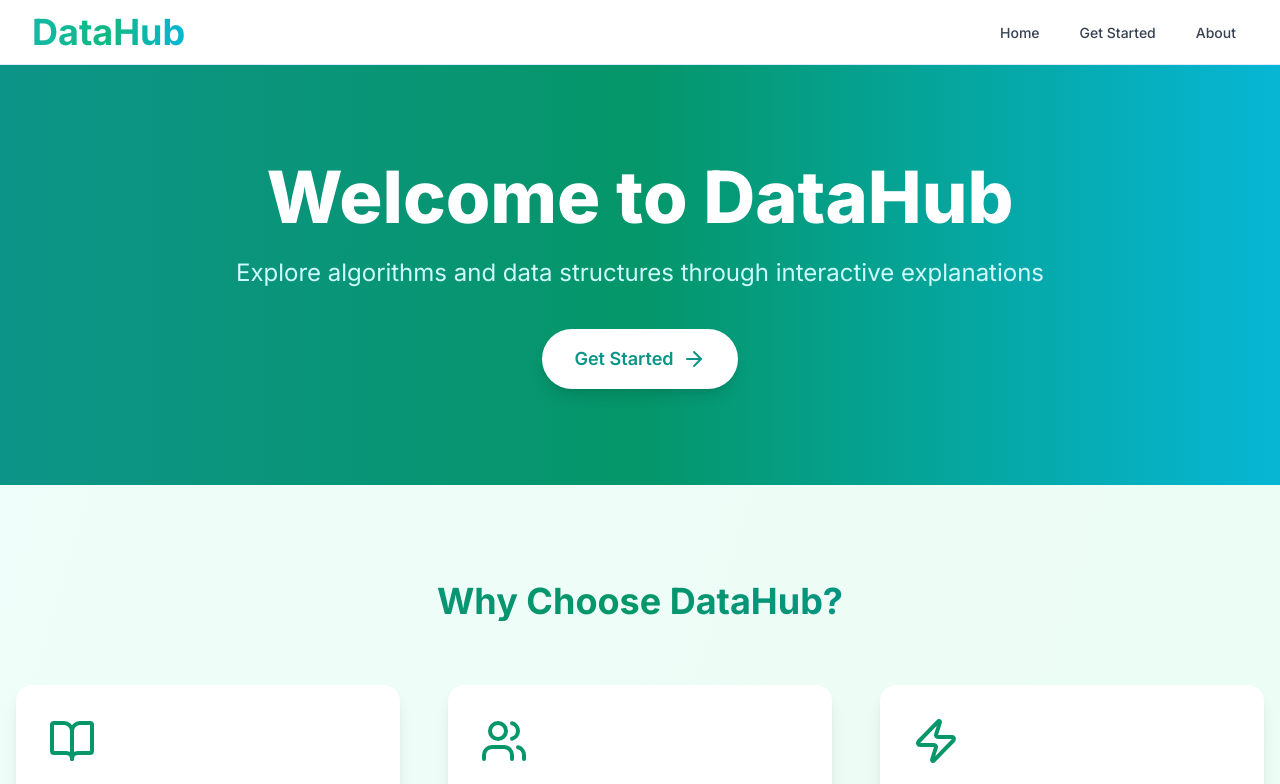
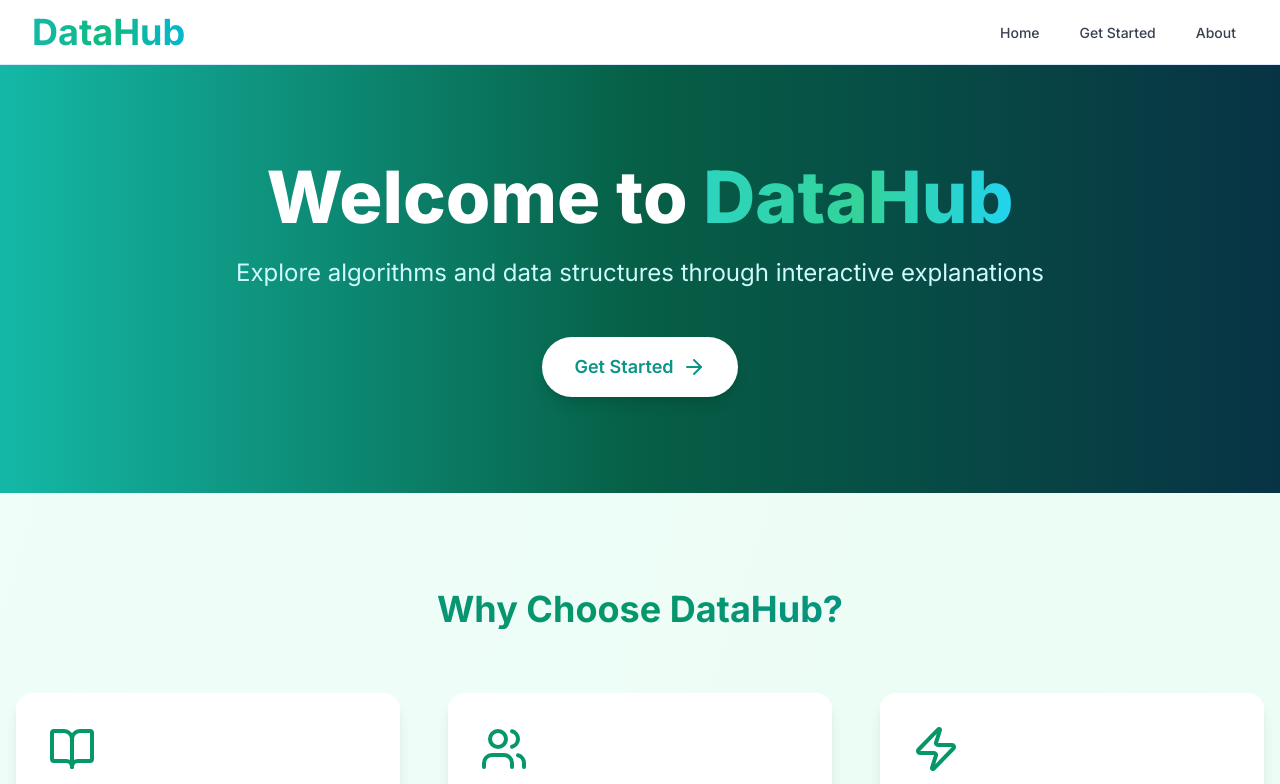
Before and after one commit to ujjawal-04/DataHub, a Next.js app: page / in a window 1280 px wide. Shown: the top 784 px of the page. Built offline with nearby package versions, Linux system fonts and the light colour scheme.

Commit message:
Update page.tsx

```diff
--- a/app/page.tsx
+++ b/app/page.tsx
@@ -55,7 +55,7 @@ export default function Home() {
   return (
     <div className="bg-gradient-to-br from-teal-50 via-emerald-50 to-cyan-50 text-gray-900 overflow-hidden">
       <motion.section
-        className="relative py-24 px-4 bg-gradient-to-r from-teal-600 via-emerald-600 to-cyan-500"
+        className="relative py-24 px-4 bg-gradient-to-r from-teal-500 via-emerald-800 to-cyan-950"
         initial={{ opacity: 0 }}
         animate={{ opacity: 1 }}
         transition={{ duration: 0.5 }}
@@ -65,10 +65,10 @@ export default function Home() {
             className="text-5xl md:text-7xl font-extrabold mb-6 text-white"
             {...fadeInUp}
           >
-            Welcome to DataHub
+            Welcome to <span className=" bg-clip-text text-transparent bg-gradient-to-r from-teal-400 via-emerald-400 to-cyan-400">DataHub</span>
           </motion.h1>
           <motion.p
-            className="text-xl md:text-2xl mb-10 text-cyan-100"
+            className="text-xl md:text-2xl mb-12 text-cyan-100"
             {...fadeInUp}
             transition={{ delay: 0.2, ...fadeInUp.transition }}
           >
```
